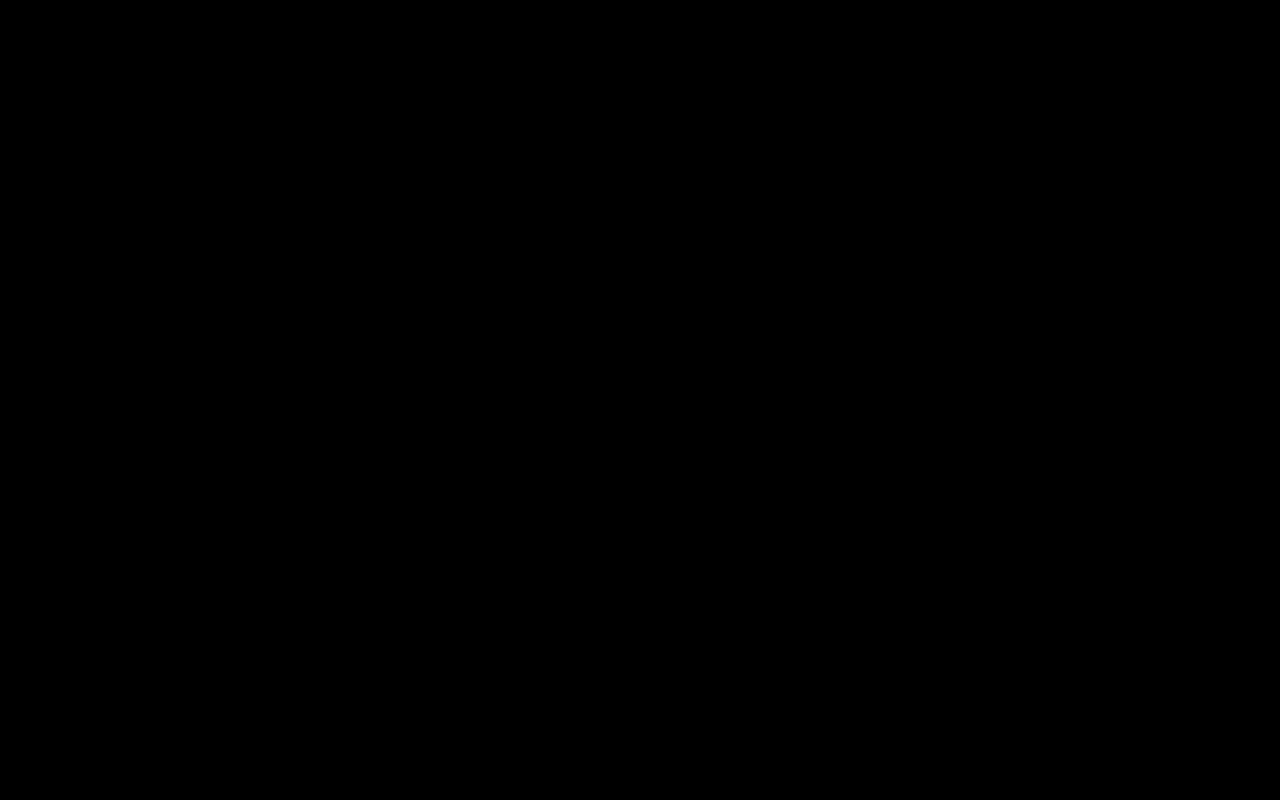
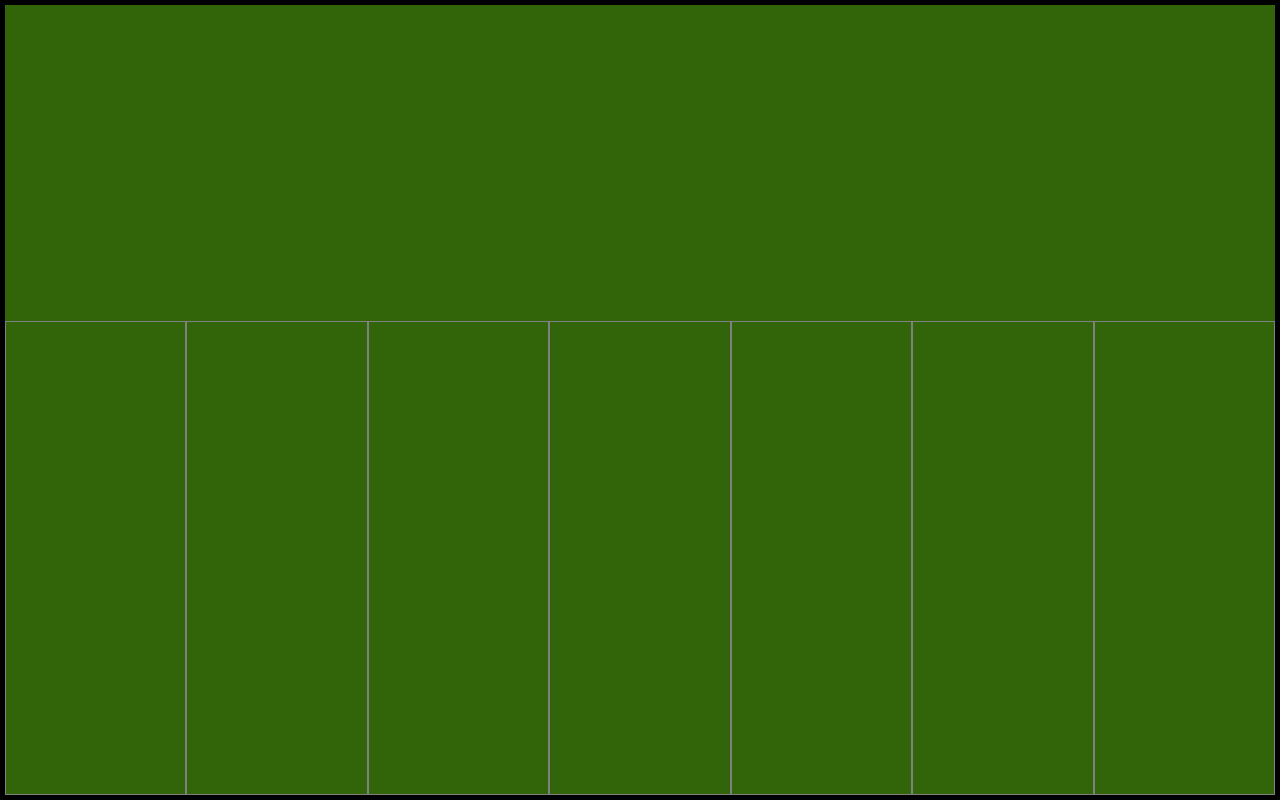
Before and after one commit to mikedowd300/Black-Jack-Single-Screen-Version, a React (Create React App) app: page / in a window 1280 px wide. Built offline with nearby package versions, Linux system fonts and the light colour scheme.

Commit message:
Has Table component

```diff
--- a/src/App.js
+++ b/src/App.js
@@ -1,11 +1,12 @@
 import React, { Component } from 'react';
-import logo from './logo.svg';
+import Table from './components/Table/Table';
 import './App.scss';
 
 class App extends Component {
   render() {
     return (
       <div className="game">
+        <Table />
       </div>
     );
   }
--- /dev/null
+++ b/src/components/Table/Table.js
@@ -0,0 +1,99 @@
+import React, { Component } from 'react';
+import gameStages from './../../utilities/gameStages.enum';
+import './Table.scss';
+
+class Table extends Component {
+  constructor(props) {
+    super(props)
+    this.state = {
+      table: {
+        activeSeatIndex: null,
+        seats: [],
+        shoe: {},
+        dealer: {},
+      },
+    };
+
+    this.updateActiveSeatIndex = this.updateActiveSeatIndex.bind(this);
+    this.updateStage = this.updateStage.bind(this);
+    this.updateDealer = this.updateDealer.bind(this);
+    this.updateTable = this.updateTable.bind(this);
+    this.updateTable = this.updateTable.bind(this);
+  }
+
+  componentDidMount() {
+    //This is where the API call is going to happen
+    const newTable = {
+      activeSeatIndex: null,
+      stage: gameStages.PLACE_YOUR_BETS,
+      shoe: {},
+      dealer: {},
+      seats: [
+        {
+          seatNumber: 0,
+        },
+        {
+          seatNumber: 1,
+        },
+        {
+          seatNumber: 2,
+        },
+        {
+          seatNumber: 3,
+        },
+        {
+          seatNumber: 4,
+        },
+        {
+          seatNumber: 5,
+        },
+        {
+          seatNumber: 6,
+        },
+      ]
+    }
+    this.updateTable(newTable);
+  }
+
+  updateActiveSeatIndex(seatIndex) {
+    this.updateTable({ ...this.state.table, seatIndex })
+  }
+
+  updateStage(stage) {
+    this.updateTable({ ...this.state.table, stage })
+  }
+
+  updateDealer(dealer) {
+    this.updateTable({ ...this.state.table, dealer })
+  }
+
+  updateSeats(seat) {
+    const newSeats = Object.assign([], this.state.table.seats);
+    newSeats[seat.seatNumber] = seat;
+    this.updateSeats({ ...this.state.table, newSeats })
+  }
+
+  updateTable(table) {
+    this.setState({ table })
+  }
+
+  render() {
+    console.log(this.state.table);
+
+    const { seats, activeSeatIndex, dealer } = this.state.table;
+
+    //When Seat is created replace the divs with the seat component
+    const seatElems = seats.map((seat, i) => <div key={`seat-${i}`} className="seat-wrapper"></div>);
+
+    return (
+      <div className="table">
+        <div className="dealer-wrapper"></div>
+        <div className="seats-wrapper">
+          {seatElems}
+        </div>
+      </div>
+    );
+  }
+}
+
+export default Table;
--- /dev/null
+++ b/src/components/Table/Table.scss
@@ -0,0 +1,30 @@
+.table {
+  box-sizing: border-box;
+  width: calc(100% - 10px);
+  height: calc(100% - 10px);
+  margin: 5px;
+  background-color: #32650A;
+
+  .dealer-wrapper {
+    box-sizing: border-box;
+    width: 100%;
+    height: 40%;
+  }
+
+  .seats-wrapper {
+    box-sizing: border-box;
+    width: 100%;
+    height: 60%;
+    display: flex;
+    flex-wrap: nowrap;
+
+    .seat-wrapper {
+      width: 100%;
+      border: 1px solid grey;
+
+      &:hover, .active-seat {
+        width: 300%;
+      }
+    }
+  }
+}
--- /dev/null
+++ b/src/utilities/gameStages.enum.js
@@ -0,0 +1,11 @@
+module.exports = {
+  INCLUDE_TAKEN_SEATS : 'includeTakenSeats',
+  PLACE_YOUR_BETS: 'placeYourBets',
+  DEAL_FIRST_TWO_CARDS: 'experimental',
+  OFFER_INSURANCE: 'offerInsurance',
+  PAY_INSURANCE: 'payInsurance',
+  HAND_BY_HAND_PLAY: 'handByHandPlay',
+  PLAY_DEALERS_CARDS: 'playDealersCards',
+  PAYOUT: 'payout',
+  COLLECT_CARDS: 'collectCards',
+};
```
